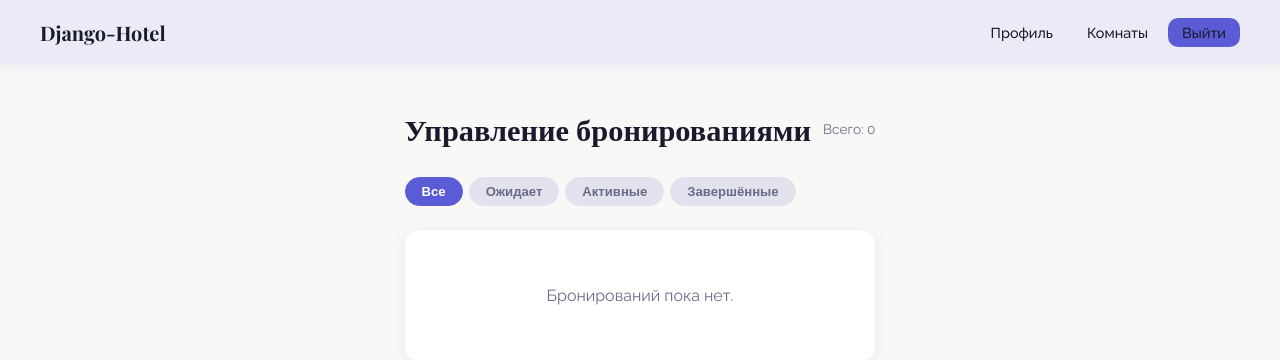
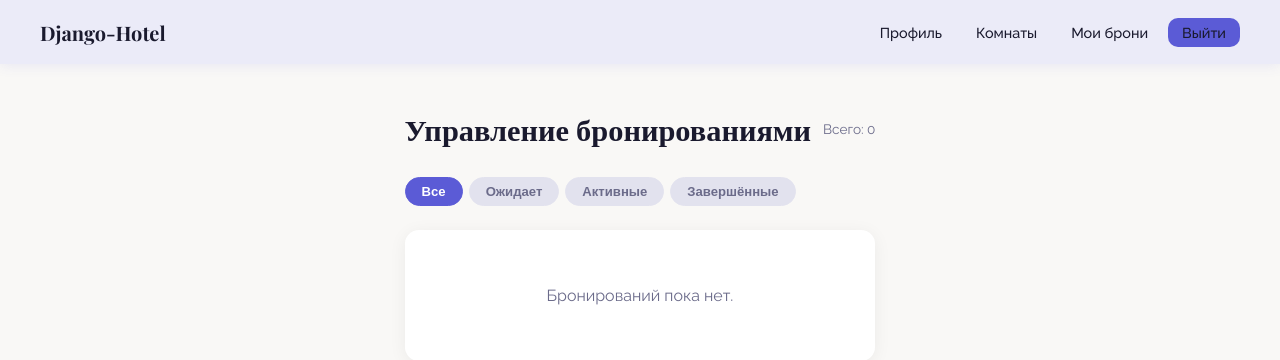
Before and after one commit to Sony205/Django-hotel, a Django app: page /booking/manager/ in a window 1280 px wide. Shown: the top 360 px of the page. Run offline with Django 5.2, Linux system fonts and the light colour scheme; a user stored in the database is signed in; data comes from the database, SQL or seed files in the repository; data that the repository does not hold is empty.

Commit message:
Добавление кнопки в base.html для моей брони

```diff
--- a/hotel/templates/base.html
+++ b/hotel/templates/base.html
@@ -255,6 +255,7 @@
       {% if user.is_authenticated %}
         <a href="{% url 'profile' %}">Профиль</a>
         <a href="{% url 'room_list' %}">Комнаты</a>
+        <a href="{% url 'my_bookings' %}">Мои брони</a>
         <a href="{% url 'logout' %}" class="btn btn-solid">Выйти</a>
       {% else %}
         <a href="{% url 'room_list' %}">Комнаты</a>
```
